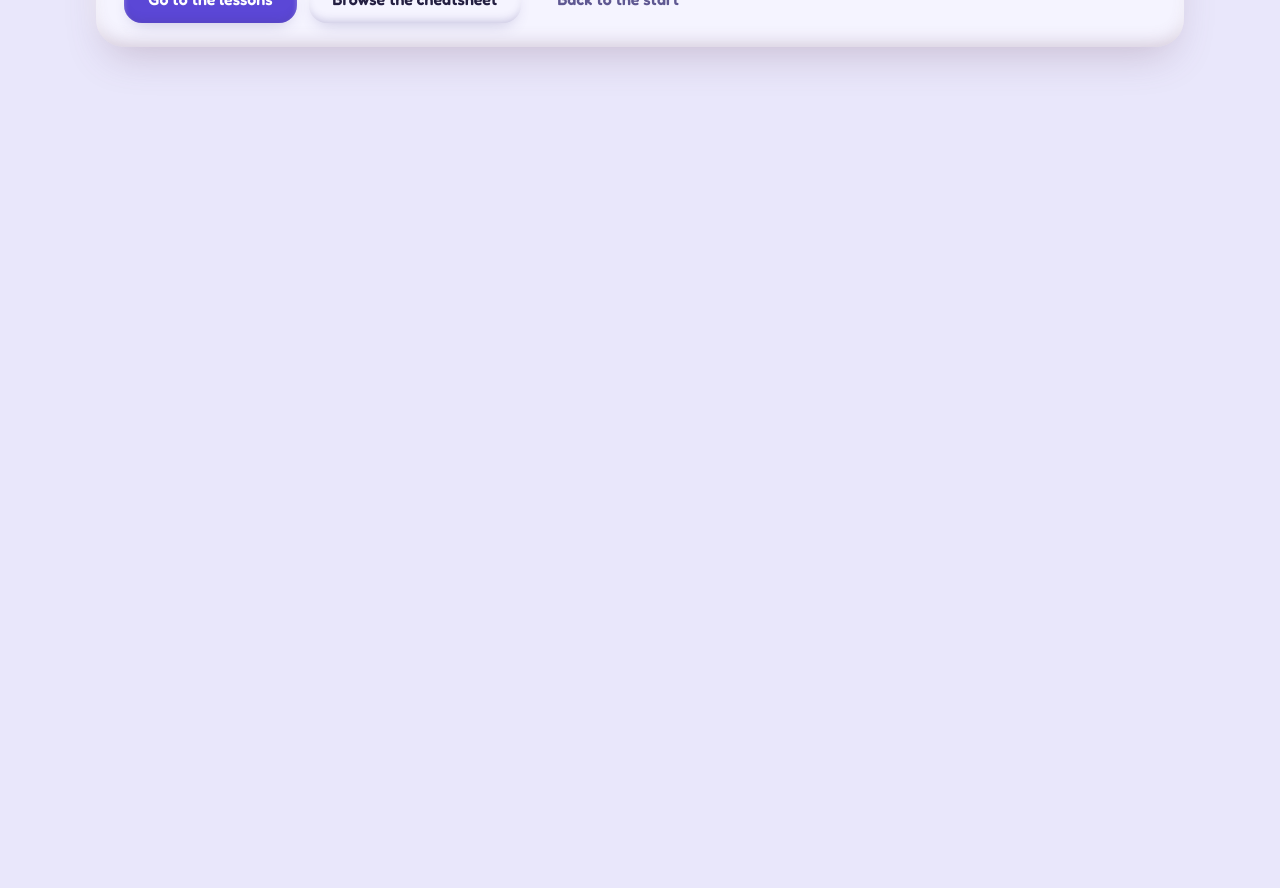
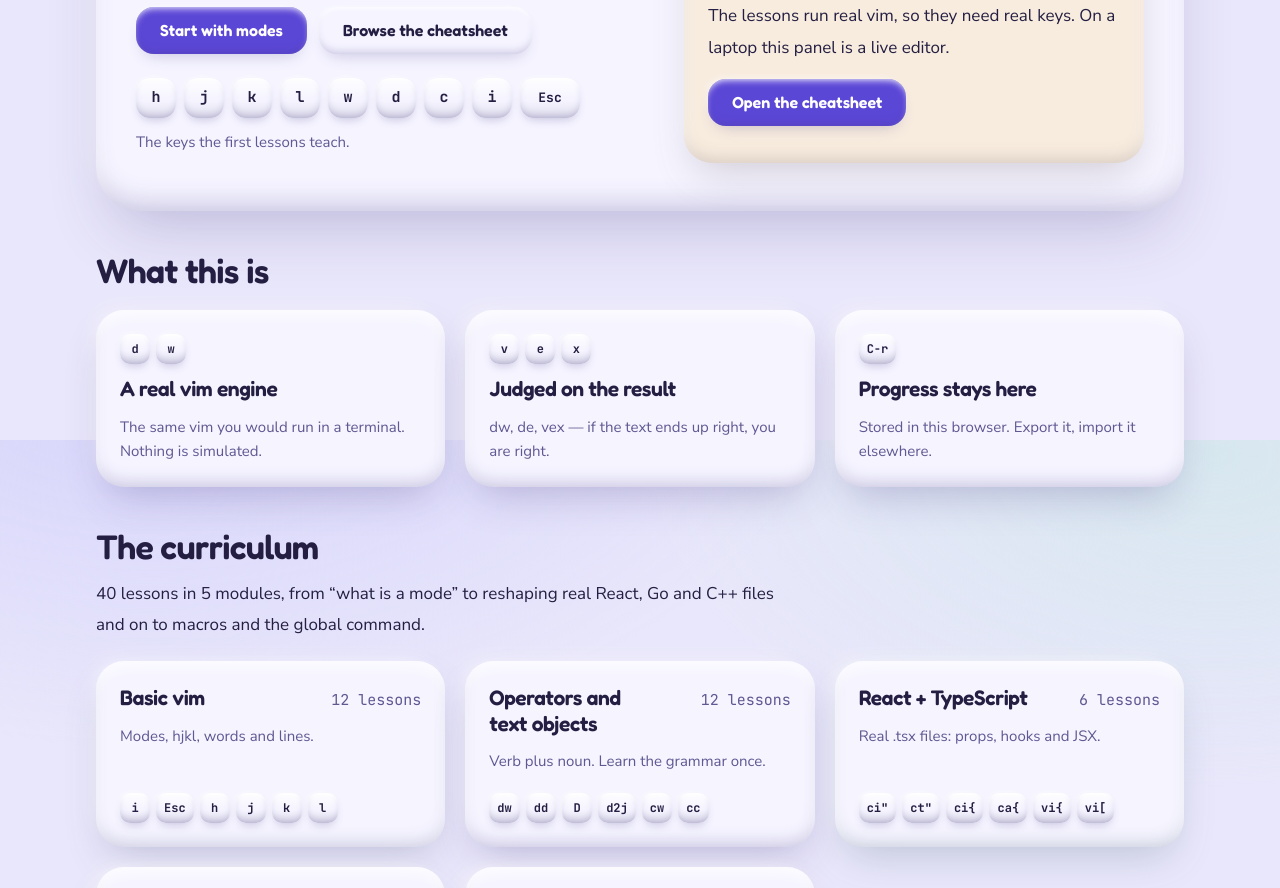
Before and after one commit to DragonUncaged/Vim-Motion, a Next.js app: page / in a window 1280 px wide. Before the commit this address had no page. Shown: the part 360-1248 px from the top of the page. Before the commit the page ends 800 px from the top, so only its background shows below. Built offline with nearby package versions, Linux system fonts and the light colour scheme.

Commit message:
Write the landing page

```diff
--- /dev/null
+++ b/app/page.tsx
@@ -0,0 +1,22 @@
+import type { Metadata } from 'next';
+import { Landing } from '@/components/landing/Landing';
+import { JsonLd } from '@/components/seo/JsonLd';
+import { pageMetadata, SITE_DESCRIPTION } from '@/lib/seo/copy';
+import { siteJsonLd } from '@/lib/seo/jsonLd';
+
+const TITLE = 'Vim Clay — learn vim motions with your hands';
+
+export const metadata: Metadata = pageMetadata({
+  title: TITLE,
+  description: SITE_DESCRIPTION,
+  shareTitle: TITLE,
+});
+
+export default function Page() {
+  return (
+    <>
+      <JsonLd data={siteJsonLd()} />
+      <Landing />
+    </>
+  );
+}
--- /dev/null
+++ b/components/landing/Landing.tsx
@@ -0,0 +1,220 @@
+import Link from 'next/link';
+import { ClayPanel } from '@/components/clay/ClayPanel';
+import { ClayButton } from '@/components/clay/ClayButton';
+import { Key } from '@/components/clay/Key';
+import { allLessons, lessonsByModule, modules } from '@/content/lessons';
+import { allCheats } from '@/content/cheatsheet';
+import { HeroEditorMount } from './HeroEditorMount';
+import { HeroKeyStrip } from './HeroKeyStrip';
+
+const PILLARS: { keys: string[]; title: string; body: string }[] = [
+  {
+    keys: ['d', 'w'],
+    title: 'A real vim engine',
+    body: 'The same vim you would run in a terminal. Nothing is simulated.',
+  },
+  {
+    keys: ['v', 'e', 'x'],
+    title: 'Judged on the result',
+    body: 'dw, de, vex — if the text ends up right, you are right.',
+  },
+  {
+    keys: ['<C-r>'],
+    title: 'Progress stays here',
+    body: 'Stored in this browser. Export it, import it elsewhere.',
+  },
+];
+
+const MODES: {
+  href: string;
+  keys: string[];
+  hue: 'violet' | 'mint' | 'butter';
+  title: string;
+  body: string;
+}[] = [
+  {
+    href: '/practice',
+    keys: ['d', 'a', 'p'],
+    hue: 'violet',
+    title: 'Drill',
+    body: 'Ten exercises, timed, weighted towards whatever is going worst.',
+  },
+  {
+    href: '/sandbox',
+    keys: ['c', 'i', '{'],
+    hue: 'mint',
+    title: 'Sandbox',
+    body: 'An open buffer. Press d and the panel lists what can follow it.',
+  },
+  {
+    href: '/practice/speedrun',
+    keys: ['.', '.'],
+    hue: 'butter',
+    title: 'Speedrun',
+    body: 'One exercise against the clock, racing your own best time.',
+  },
+];
+
+export function Landing() {
+  const moduleCards = modules.map((m) => {
+    const lessons = lessonsByModule[m.id];
+    return { ...m, count: lessons.length, keys: lessons.flatMap((l) => l.keys).slice(0, 6) };
+  });
+
+  return (
+    <div className="flex flex-col gap-10 pt-2">
+      <ClayPanel
+        hue="violet"
+        size="hero"
+        // minmax(0, …) and min-w-0: a long line typed in the hero otherwise takes the prose's width.
+        className="grid grid-cols-1 items-center gap-8 px-6 py-9 sm:px-10 sm:py-12 lg:grid-cols-[minmax(0,1.05fr)_minmax(0,0.95fr)] lg:gap-10"
+      >
+        <div className="flex min-w-0 flex-col gap-6">
+          <h1 className="m-0 max-w-[15ch]">Learn vim motions.</h1>
+
+          <p className="clay-prose m-0 text-lg">
+            A real vim editor sits beside this one. Click it, press <Key label="d" size="inline" />{' '}
+            <Key label="w" size="inline" />, and watch the word go.
+          </p>
+
+          <div className="flex flex-wrap items-center gap-3">
+            <ClayButton asChild intent="primary">
+              <Link href="/learn">Start with modes</Link>
+            </ClayButton>
+            <ClayButton asChild intent="secondary">
+              <Link href="/cheatsheet">Browse the cheatsheet</Link>
+            </ClayButton>
+          </div>
+
+          <HeroKeyStrip />
+        </div>
+
+        <div className="min-w-0">
+          <HeroEditorMount />
+        </div>
+      </ClayPanel>
+
+      <section className="flex flex-col gap-5">
+        <h2 className="m-0">What this is</h2>
+        <div className="grid grid-cols-1 gap-5 md:grid-cols-3">
+          {PILLARS.map((pillar) => (
+            <ClayPanel key={pillar.title} hue="violet" className="flex flex-col gap-3 px-6 py-6">
+              <span className="flex flex-wrap items-center gap-1.5">
+                {pillar.keys.map((k, i) => (
+                  <Key key={`${pillar.title}-${i}`} label={k} size="sm" hue="violet" />
+                ))}
+              </span>
+              <h3 className="m-0">{pillar.title}</h3>
+              <p className="clay-secondary m-0">{pillar.body}</p>
+            </ClayPanel>
+          ))}
+        </div>
+      </section>
+
+      <section className="flex flex-col gap-5">
+        <div className="flex flex-col gap-3">
+          <h2 className="m-0">The curriculum</h2>
+          <p className="clay-prose m-0 text-base">
+            {allLessons.length} lessons in {modules.length} modules, from “what is a mode” to
+            reshaping real React, Go and C++ files and on to macros and the global command.
+          </p>
+        </div>
+
+        <div className="grid grid-cols-1 gap-5 sm:grid-cols-2 lg:grid-cols-3">
+          {moduleCards.map((m) => (
+            <Link
+              key={m.id}
+              href={`/learn#${m.id}`}
+              className={`clay clay-card clay-press hue-${m.accent} flex h-full flex-col gap-3 px-6 py-6 no-underline`}
+            >
+              <span className="flex items-baseline justify-between gap-3">
+                <span className="clay-display text-[1.3125rem] leading-tight">{m.name}</span>
+                {m.count > 0 && (
+                  <span className="clay-secondary font-[family-name:var(--font-mono)] whitespace-nowrap">
+                    {m.count} lessons
+                  </span>
+                )}
+              </span>
+              <span className="clay-secondary">{m.blurb}</span>
+              {m.keys.length > 0 && (
+                <span className="mt-auto flex flex-wrap items-center gap-1.5 pt-2">
+                  {m.keys.map((k, i) => (
+                    <Key key={`${m.id}-${i}`} label={k} size="sm" hue={m.accent} />
+                  ))}
+                </span>
+              )}
+            </Link>
+          ))}
+        </div>
+      </section>
+
+      <section className="flex flex-col gap-5">
+        <h2 className="m-0">Three ways to practise</h2>
+
+        <div className="grid grid-cols-1 gap-5 md:grid-cols-3">
+          {MODES.map((mode) => (
+            <ClayPanel
+              key={mode.title}
+              hue={mode.hue}
+              tint
+              className="flex flex-col gap-3 px-6 py-6"
+            >
+              <span className="flex flex-wrap items-center gap-1.5">
+                {mode.keys.map((k, i) => (
+                  <Key key={`${mode.title}-${i}`} label={k} size="sm" hue={mode.hue} />
+                ))}
+              </span>
+              <h3 className="m-0">{mode.title}</h3>
+              <p className="clay-secondary m-0">{mode.body}</p>
+              <Link
+                href={mode.href}
+                className="clay-btn clay-btn-secondary mt-auto self-start px-4 py-2.5 text-[0.875rem]"
+              >
+                Open {mode.title.toLowerCase()}
+              </Link>
+            </ClayPanel>
+          ))}
+        </div>
+      </section>
+
+      <section className="grid grid-cols-1 gap-5 md:grid-cols-2">
+        <ClayPanel hue="blue" className="flex flex-col gap-3 px-6 py-6">
+          <span className="flex flex-wrap items-center gap-1.5">
+            {['c', 'i', '"'].map((k, i) => (
+              <Key key={`sheet-${i}`} label={k} size="sm" hue="blue" />
+            ))}
+          </span>
+          <h3 className="m-0">Cheatsheet</h3>
+          <p className="clay-secondary m-0">
+            {allCheats.length} motions, searchable by key or by what you are doing. Reads fine on a
+            phone.
+          </p>
+          <Link
+            href="/cheatsheet"
+            className="clay-btn clay-btn-secondary mt-auto self-start px-4 py-2.5 text-[0.875rem]"
+          >
+            Open the cheatsheet
+          </Link>
+        </ClayPanel>
+
+        <ClayPanel hue="mint" className="flex flex-col gap-3 px-6 py-6">
+          <span className="flex flex-wrap items-center gap-1.5">
+            {['y', 'y', 'p'].map((k, i) => (
+              <Key key={`about-${i}`} label={k} size="sm" hue="mint" />
+            ))}
+          </span>
+          <h3 className="m-0">Add your own lessons</h3>
+          <p className="clay-secondary m-0">
+            A lesson is one TypeScript file. Clone the repo and change the curriculum.
+          </p>
+          <Link
+            href="/about"
+            className="clay-btn clay-btn-secondary mt-auto self-start px-4 py-2.5 text-[0.875rem]"
+          >
+            How to add a lesson
+          </Link>
+        </ClayPanel>
+      </section>
+    </div>
+  );
+}
```
